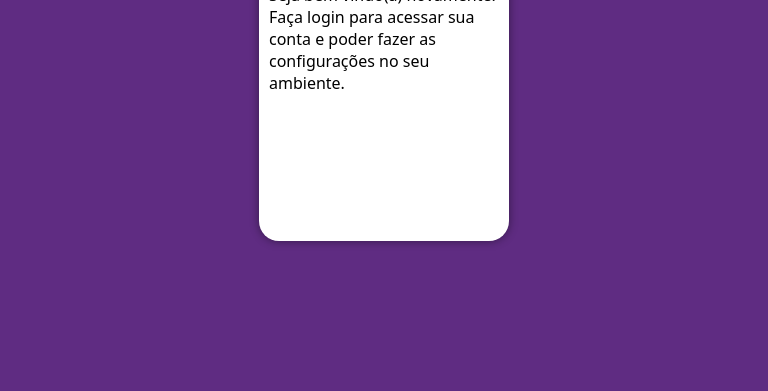
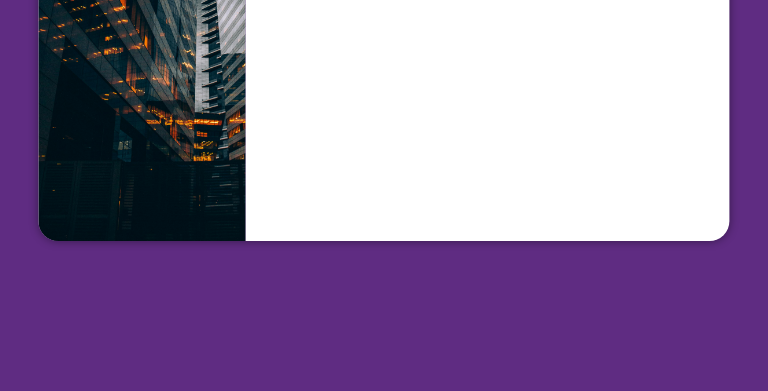
Before and after one commit to icesakesoares/projeto-login, a plain HTML site: page index.html in a window 768 px wide. Shown: the part 409-800 px from the top of the page. Drawn offline with Linux system fonts and the light colour scheme.

Commit message:
media query para outras telas

```diff
--- /dev/null
+++ b/estilos/media-query.css
@@ -0,0 +1,18 @@
+@charset "UTF-8";
+
+@media screen and (min-width: 768px) and (max-width: 992px) {
+    section#login {
+        width: 90vw;
+    }
+
+    section#login > div#imagens {
+        float: left;
+        width: 30%;
+        height: 100%;
+    }
+
+    section#login > div#formulario {
+        float: right;
+        width: 70%;
+    }
+}
--- a/index.html
+++ b/index.html
@@ -5,6 +5,7 @@
     <meta name="viewport" content="width=device-width, initial-scale=1.0">
     <title>Login</title>
     <link rel="stylesheet" href="estilos/style.css">
+    <link rel="stylesheet" href="estilos/media-query.css">
 </head>
 <body>
     <main>
```
